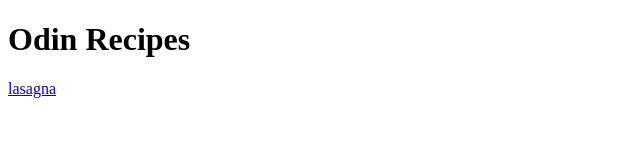
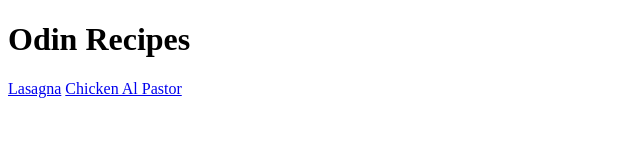
Before and after one commit to winnwy/odin-recipes, a plain HTML site: page index.html in a window 1280 px wide. Shown: the whole page, without its empty margins (0-640 px from the left). Drawn offline with Linux system fonts and the light colour scheme.

Commit message:
Link chiken_al_pastor.html to the index page

```diff
--- a/index.html
+++ b/index.html
@@ -6,6 +6,7 @@
     </head>
     <body>
         <h1>Odin Recipes</h1>
-        <a href="./recipes/lasagna.html">lasagna</a>
+        <a href="./recipes/lasagna.html">Lasagna</a>
+        <a href="./recipes/chicken_al_pastor.html">Chicken Al Pastor</a>
     </body>
 </html>
```
